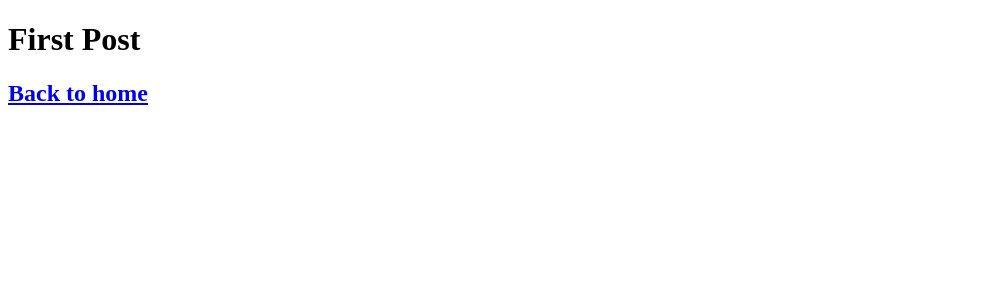
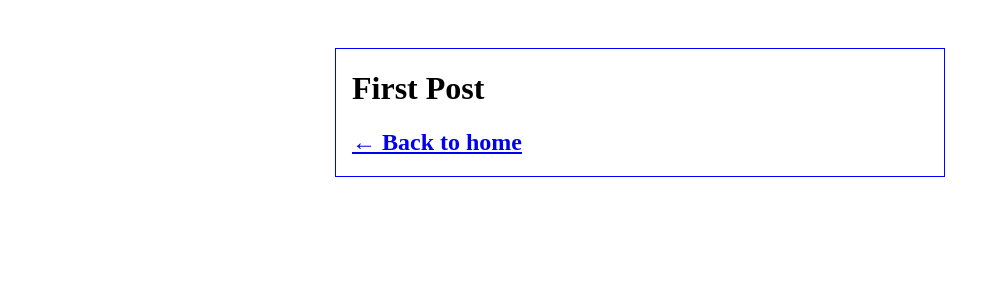
Before and after one commit to camrandev/next-blog, a Next.js app: page /posts/first-post in a window 1280 px wide. Shown: the top 300 px of the page, without its empty margins (0-1000 px from the left). Built offline with nearby package versions, Linux system fonts and the light colour scheme.

Commit message:
feat: add reusable layout component
-add layout.js, layout.modules.css
-implement layout.js in first-post.js

```diff
--- /dev/null
+++ b/components/layout.js
@@ -0,0 +1,5 @@
+import styles from "./layout.module.css";
+
+export default function Layout({ children }) {
+  return <div className={styles.container}>{children}</div>;
+}
--- /dev/null
+++ b/components/layout.module.css
@@ -0,0 +1,6 @@
+.container {
+  max-width: 36rem;
+  padding: 0 1rem;
+  margin: 3rem auto 6rem;
+  border: 1px solid blue;
+}
--- a/pages/posts/first-post.js
+++ b/pages/posts/first-post.js
@@ -1,16 +1,19 @@
 import Link from "next/link";
 import Head from "next/head";
+import Layout from "../../components/layout";
 
 export default function FirstPost() {
   return (
     <>
+      <Layout>
         <Head>
           <title>First Post</title>
         </Head>
         <h1>First Post</h1>
         <h2>
-        <Link href="/">Back to home</Link>
+          <Link href="/">← Back to home</Link>
         </h2>
+      </Layout>
     </>
   );
 }
```
Lines whose indentation alone changed are shown as unchanged.
